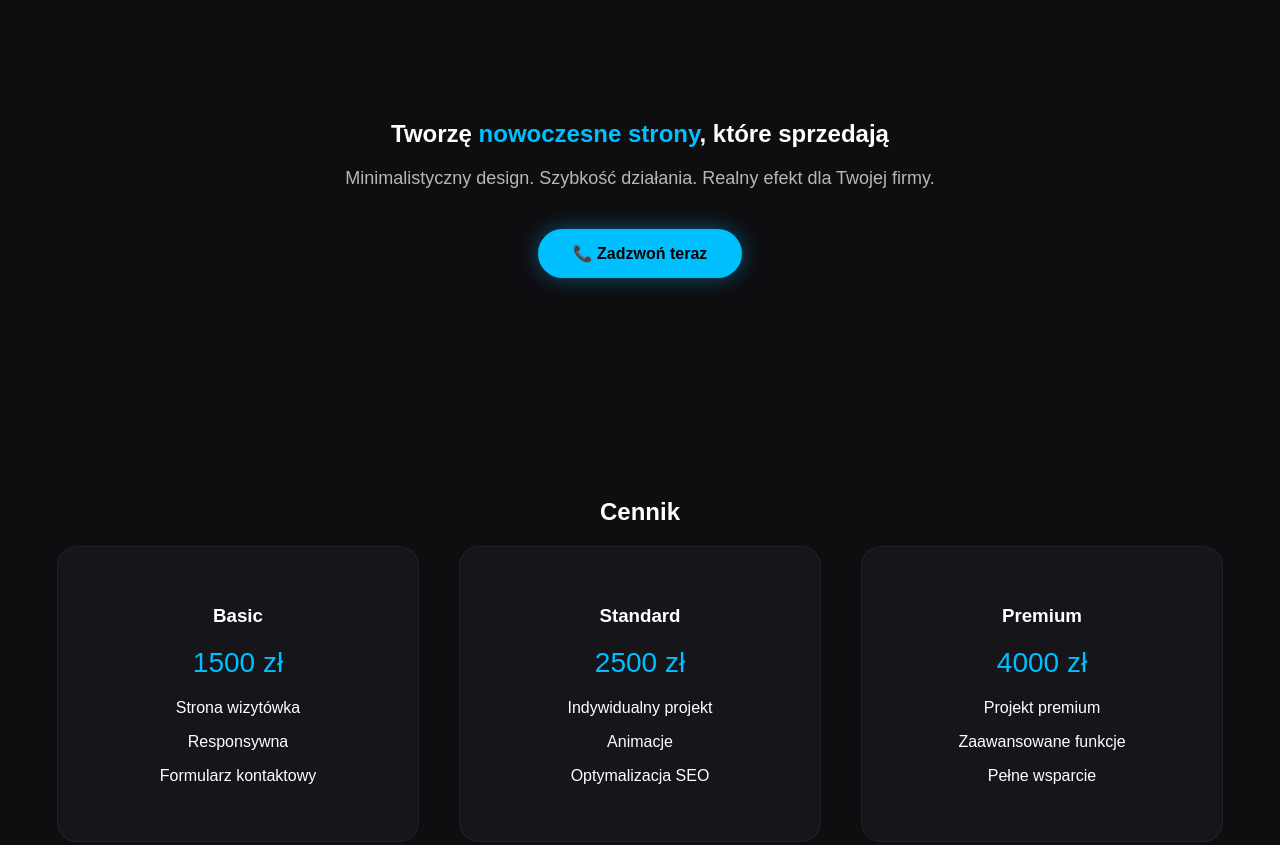
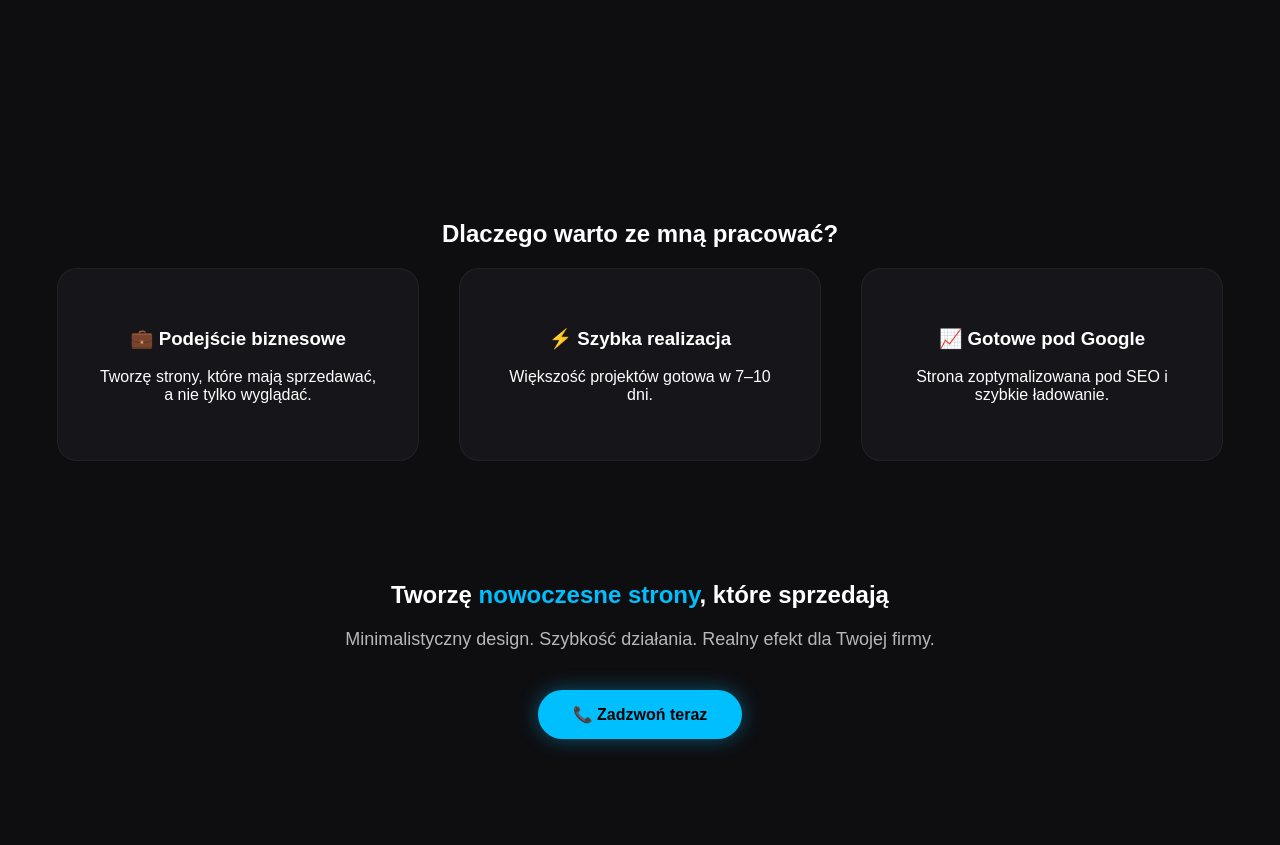
Before and after one commit to wolinskimarcin515-star/marcin-strona, a plain HTML site: page index.html in a window 1280 px wide. Shown: the top 845 px of the page. Drawn offline with Linux system fonts and the light colour scheme.

Commit message:
Update index.html

```diff
--- a/index.html
+++ b/index.html
@@ -110,7 +110,30 @@ footer {
 
 <body>
 
+
 <section>
+
+  <section>
+  <h2>Dlaczego warto ze mną pracować?</h2>
+  <div class="pricing">
+
+    <div class="card">
+      <h3>💼 Podejście biznesowe</h3>
+      <p>Tworzę strony, które mają sprzedawać, a nie tylko wyglądać.</p>
+    </div>
+
+    <div class="card">
+      <h3>⚡ Szybka realizacja</h3>
+      <p>Większość projektów gotowa w 7–10 dni.</p>
+    </div>
+
+    <div class="card">
+      <h3>📈 Gotowe pod Google</h3>
+      <p>Strona zoptymalizowana pod SEO i szybkie ładowanie.</p>
+    </div>
+
+  </div>
+</section>
   <h1>Tworzę <span class="highlight">nowoczesne strony</span>, które sprzedają</h1>
   <div class="subtitle">
     Minimalistyczny design. Szybkość działania. Realny efekt dla Twojej firmy.
```
